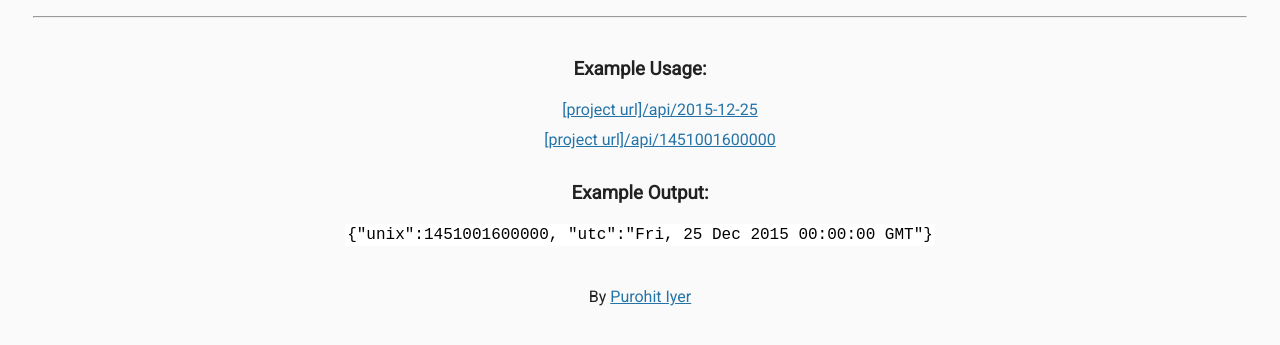
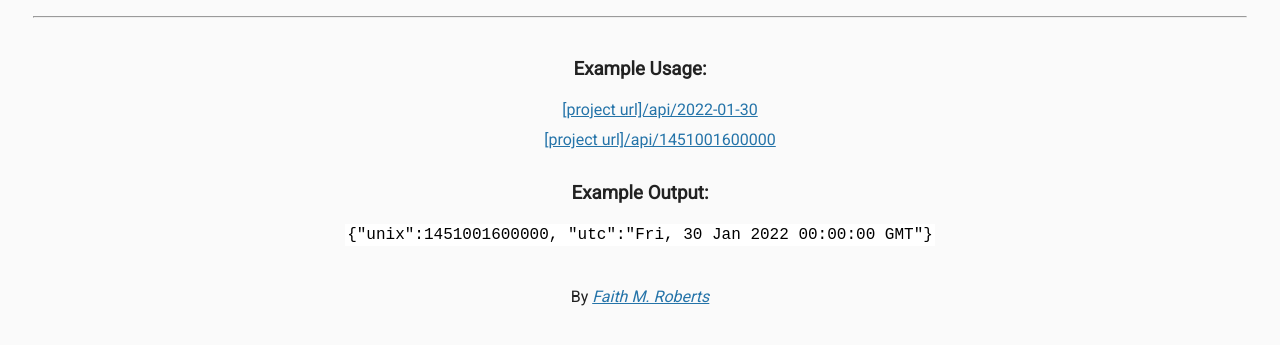
Before and after one commit to faytey/timestamp_microservice, a website: page views/index.html in a window 1280 px wide. Shown: the part 53-398 px from the top of the page. Drawn offline with Linux system fonts and the light colour scheme; files that its build step writes are made by us from their sources.

Commit message:
Update index.html

```diff
--- a/views/index.html
+++ b/views/index.html
@@ -14,18 +14,18 @@
     <div class="container">
       <h3>Example Usage:</h3>
       <ul>
-        <li><a href="api/2015-12-25">[project url]/api/2015-12-25</a></li>
+        <li><a href="api/2022-01-30">[project url]/api/2022-01-30</a></li>
         <li><a href="api/1451001600000">[project url]/api/1451001600000</a></li>
       </ul>
 
       <h3>Example Output:</h3>
       <p>
-        <code>{"unix":1451001600000, "utc":"Fri, 25 Dec 2015 00:00:00 GMT"}</code>
+        <code>{"unix":1451001600000, "utc":"Fri, 30 Jan 2022 00:00:00 GMT"}</code>
       </p>
     </div>
     <div class="footer">
       <p>
-        By <a href="#">Purohit Iyer</a>
+         By <a href="#"><em>Faith M. Roberts</em></a>
       </p>
     </div>
   </body>
```
